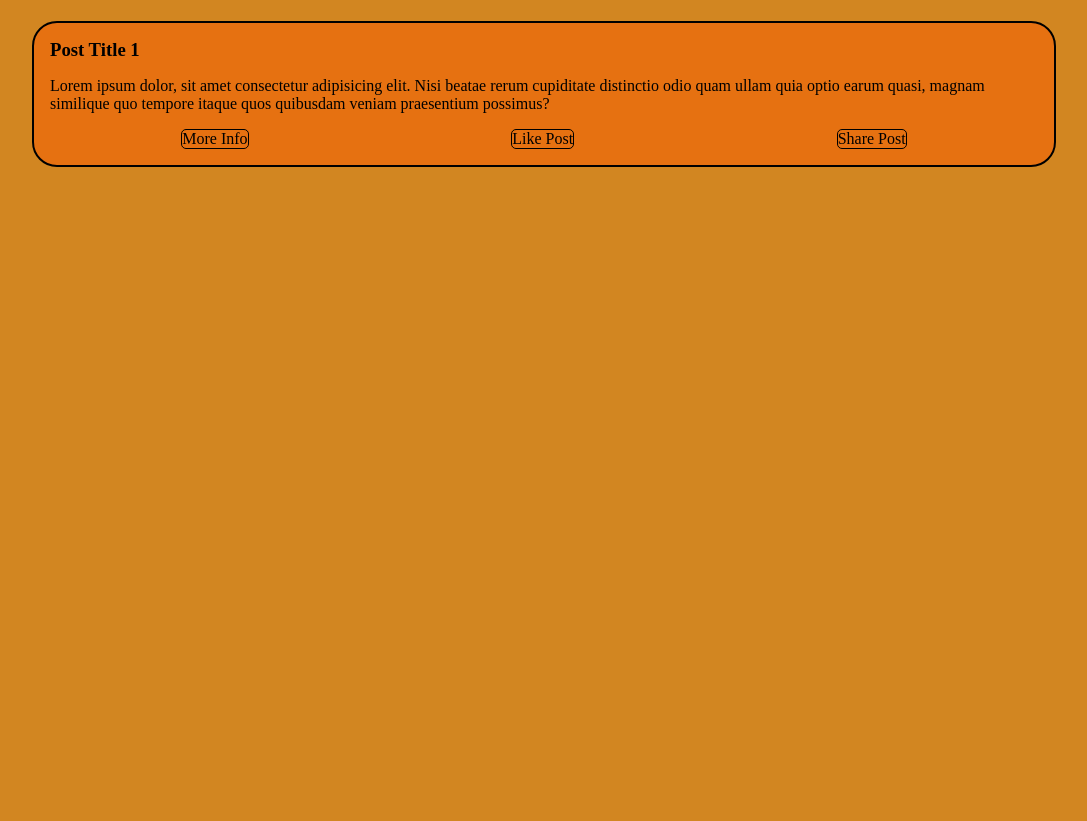
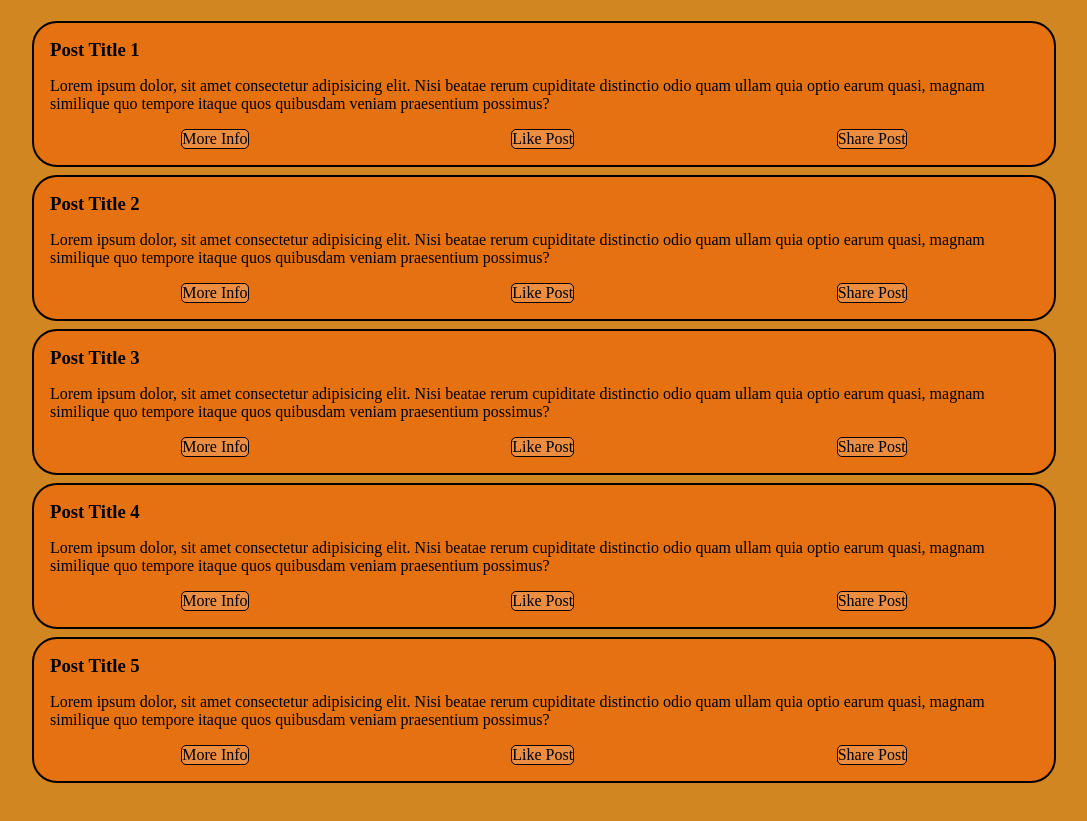
Before and after one commit to adonaione/wk1d3, a plain HTML site: page index.html in a window 1280 px wide. Shown: the part 427-1248 px from the top of the page, without its empty margins (96-1183 px from the left). Drawn offline with Linux system fonts and the light colour scheme.

Commit message:
added more postcards

```diff
--- a/CSS/main.css
+++ b/CSS/main.css
@@ -110,6 +110,7 @@ body {
     text-decoration: none;
     border: 1px solid black;
     border-radius: 5px;
+    background-color: rgb(236, 141, 63);
 }
 
 .post-links > a:hover {
--- a/index.html
+++ b/index.html
@@ -61,6 +61,63 @@
                 </div>
             </div>
 
+            <!-- Single Post Card -->
+            <div class="post-card">
+                <!-- Post Title -->
+                <h3>Post Title 2</h3>
+                <!-- Post Body -->
+                <p >Lorem ipsum dolor, sit amet consectetur adipisicing elit. Nisi beatae rerum cupiditate distinctio odio quam ullam quia optio earum quasi, magnam similique quo tempore itaque quos quibusdam veniam praesentium possimus?</p>
+                <!-- Post Links -->
+                <div class="post-links">
+                    <a href="">More Info</a>
+                    <a href="">Like Post</a>
+                    <a href="">Share Post</a>
+                </div>
+            </div>
+
+            <!-- Single Post Card -->
+            <div class="post-card">
+                <!-- Post Title -->
+                <h3>Post Title 3</h3>
+                <!-- Post Body -->
+                <p >Lorem ipsum dolor, sit amet consectetur adipisicing elit. Nisi beatae rerum cupiditate distinctio odio quam ullam quia optio earum quasi, magnam similique quo tempore itaque quos quibusdam veniam praesentium possimus?</p>
+                <!-- Post Links -->
+                <div class="post-links">
+                    <a href="">More Info</a>
+                    <a href="">Like Post</a>
+                    <a href="">Share Post</a>
+                </div>
+            </div>
+
+            <!-- Single Post Card -->
+            <div class="post-card">
+                <!-- Post Title -->
+                <h3>Post Title 4</h3>
+                <!-- Post Body -->
+                <p >Lorem ipsum dolor, sit amet consectetur adipisicing elit. Nisi beatae rerum cupiditate distinctio odio quam ullam quia optio earum quasi, magnam similique quo tempore itaque quos quibusdam veniam praesentium possimus?</p>
+                <!-- Post Links -->
+                <div class="post-links">
+                    <a href="">More Info</a>
+                    <a href="">Like Post</a>
+                    <a href="">Share Post</a>
+                </div>
+            </div>
+
+            <!-- Single Post Card -->
+            <div class="post-card">
+                <!-- Post Title -->
+                <h3>Post Title 5</h3>
+                <!-- Post Body -->
+                <p >Lorem ipsum dolor, sit amet consectetur adipisicing elit. Nisi beatae rerum cupiditate distinctio odio quam ullam quia optio earum quasi, magnam similique quo tempore itaque quos quibusdam veniam praesentium possimus?</p>
+                <!-- Post Links -->
+                <div class="post-links">
+                    <a href="">More Info</a>
+                    <a href="">Like Post</a>
+                    <a href="">Share Post</a>
+                </div>
+            </div>
+
+
         </div>
     </div>
 
```
